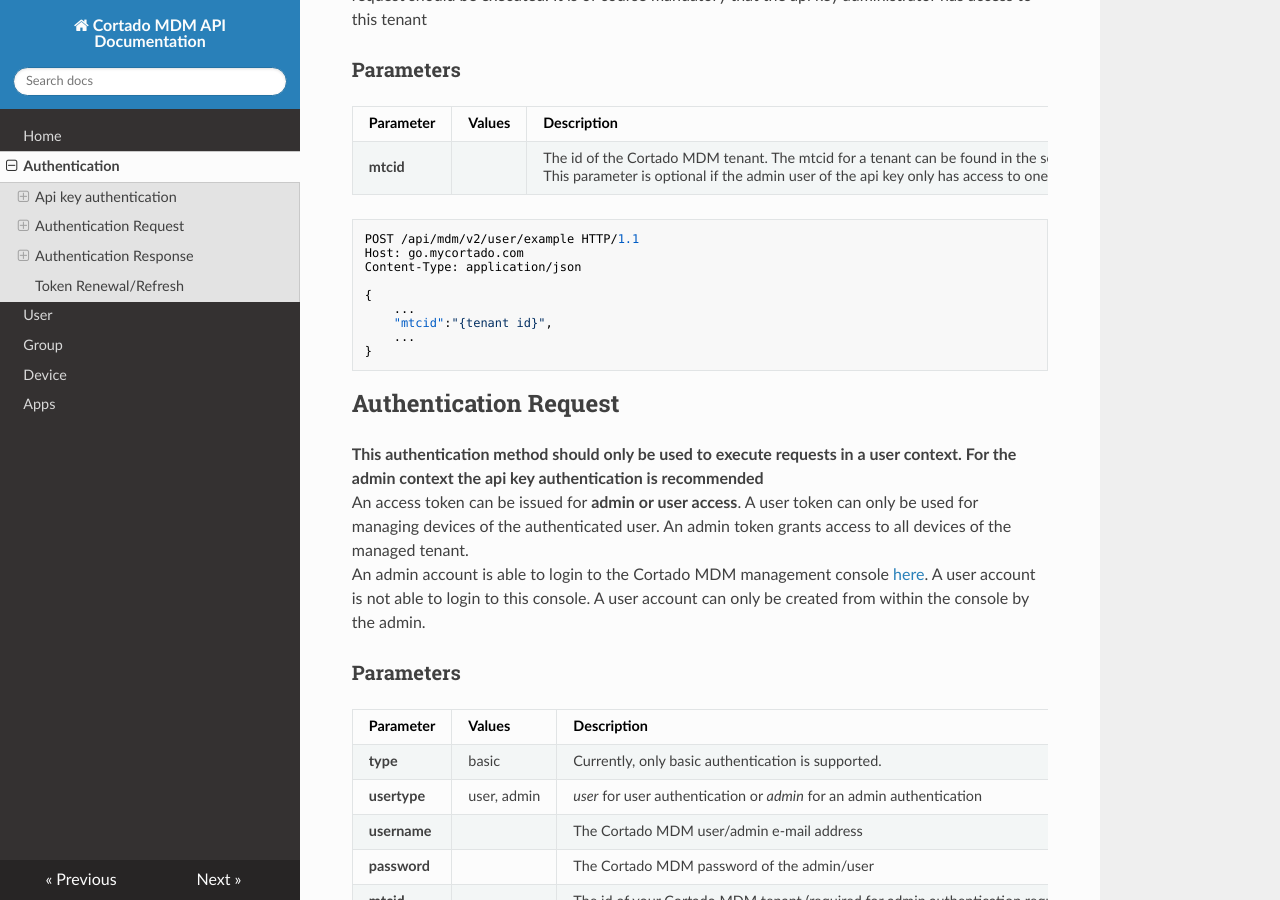
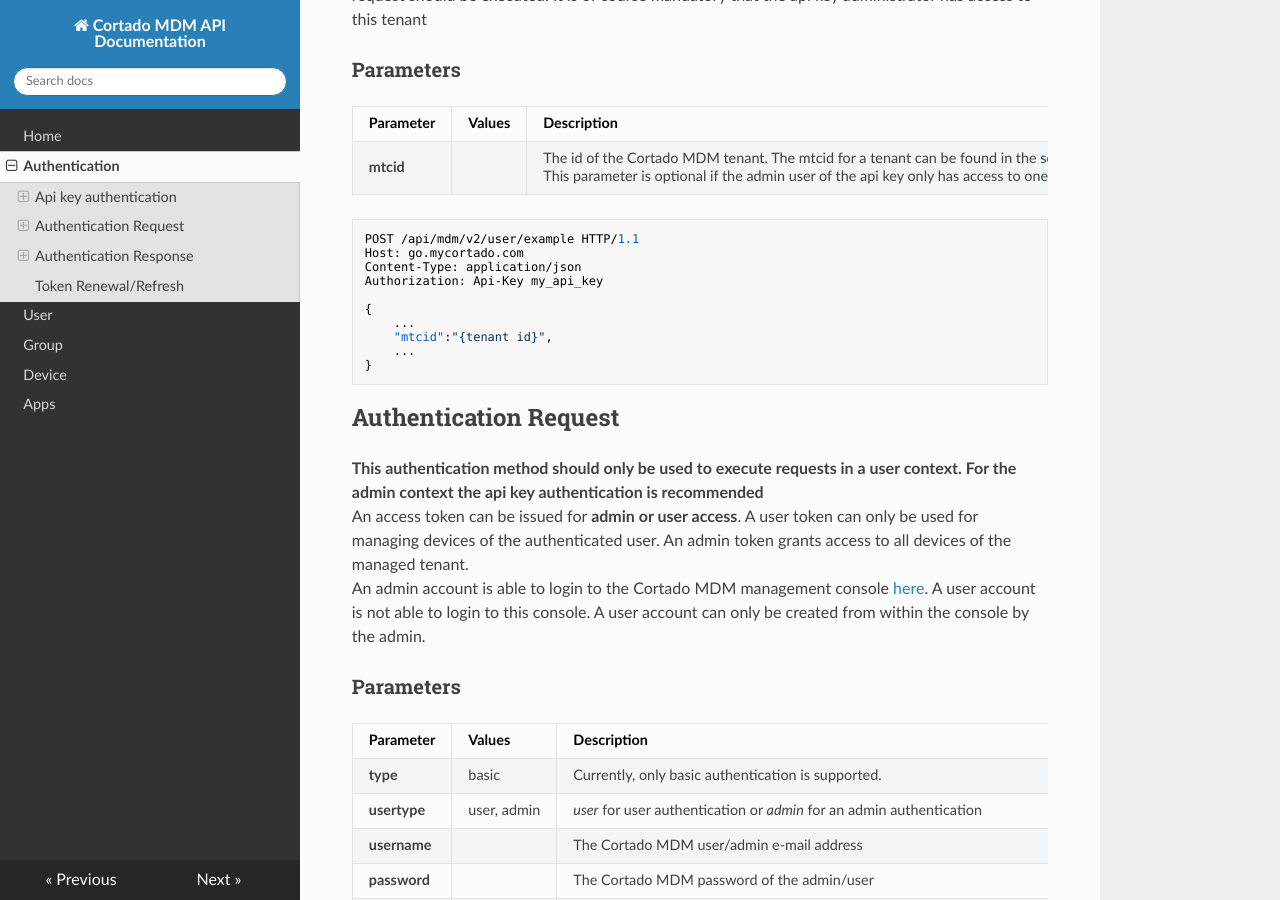
Before and after one commit to cortado-mobile-solutions/apidoc-mdm, an MkDocs documentation site: the page built from docs/auth.md, in a window 1280 px wide and 900 px high, scrolled down 736 px. Built offline with MkDocs 1.6.1, drawn with Linux system fonts in a browser that asks for light colours; nearby versions of some CDN libraries.

Commit message:
auth.md: Added api key header to example for api key authentication

```diff
--- a/docs/auth.md
+++ b/docs/auth.md
@@ -23,6 +23,7 @@ Additionally a **mtcid** parameter has to be added to the requests body if the a
 POST /api/mdm/v2/user/example HTTP/1.1
 Host: go.mycortado.com
 Content-Type: application/json
+Authorization: Api-Key my_api_key
 
 {
 	...
```
